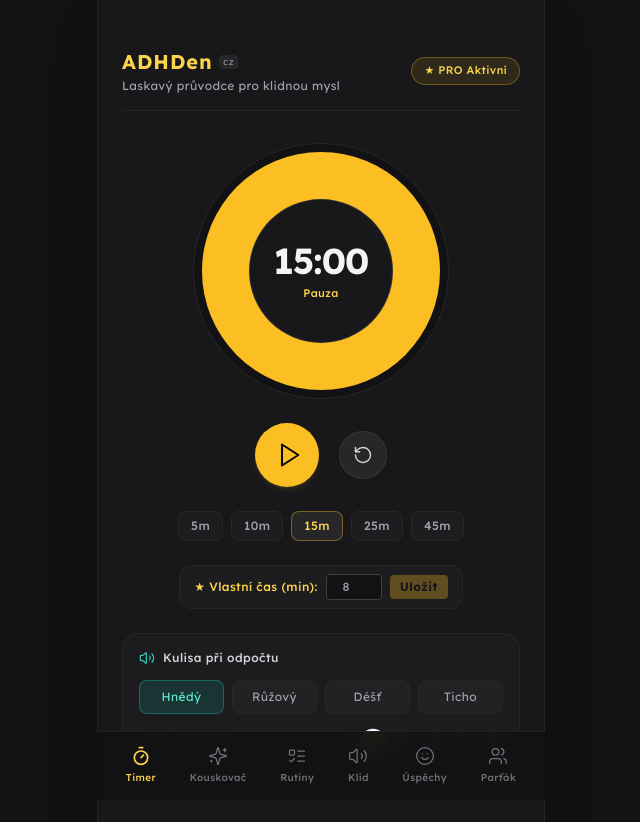
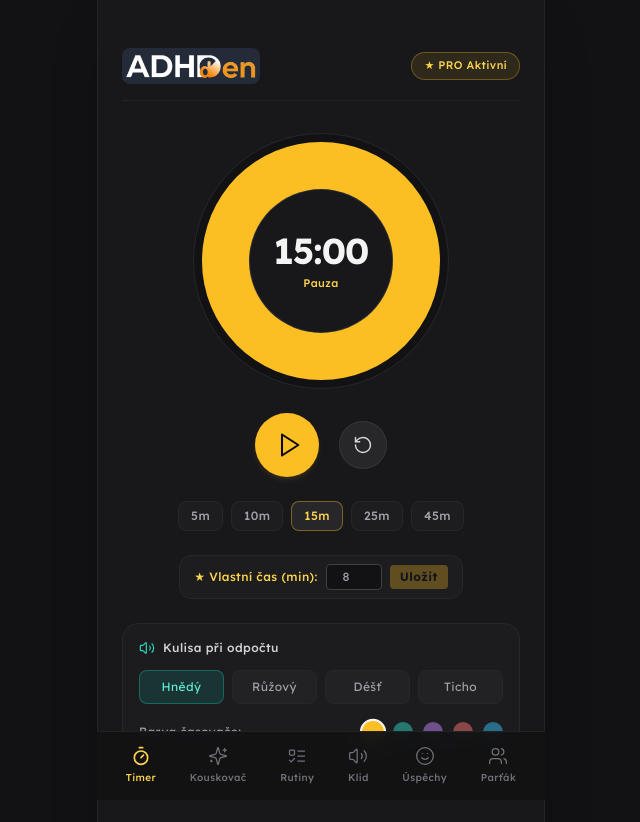
Before and after one commit to onlinejitka/ADHden, a Next.js app: page /app in a window 1280 px wide. Shown: the top 822 px of the page, without its empty margins (319-959 px from the left). Built offline with nearby package versions, Linux system fonts and the light colour scheme.

Commit message:
Update page.tsx

```diff
--- a/app/app/page.tsx
+++ b/app/app/page.tsx
@@ -539,17 +539,13 @@ export default function ADHDApp() {
 
         {/* Hlavička aplikace s proklikem na úvod */}
         <header className="flex items-center justify-between pb-4 border-b border-zinc-800/80">
-          <Link href="/" className="group flex flex-col">
-            <div className="flex items-center gap-1.5">
-              <h1 className="text-xl font-bold tracking-wider text-amber-300 group-hover:text-amber-200 transition">
-                ADHDen
-              </h1>
-              <span className="text-[9px] bg-zinc-800 text-zinc-400 px-1 py-0.2 rounded font-mono">
-                cz
-              </span>
-            </div>
-            <p className="text-xs text-zinc-400 mt-0.5">Laskavý průvodce pro klidnou mysl</p>
-          </Link>
+          <Link href="/" className="flex items-center group">
+    <img
+      src="/ADHden%20logo.jpg"
+      alt="ADHDen.cz logo"
+      className="h-9 w-auto rounded-lg object-contain group-hover:opacity-90 transition"
+    />
+  </Link>
 
           <button
             onClick={() => setIsPro(!isPro)}
```
